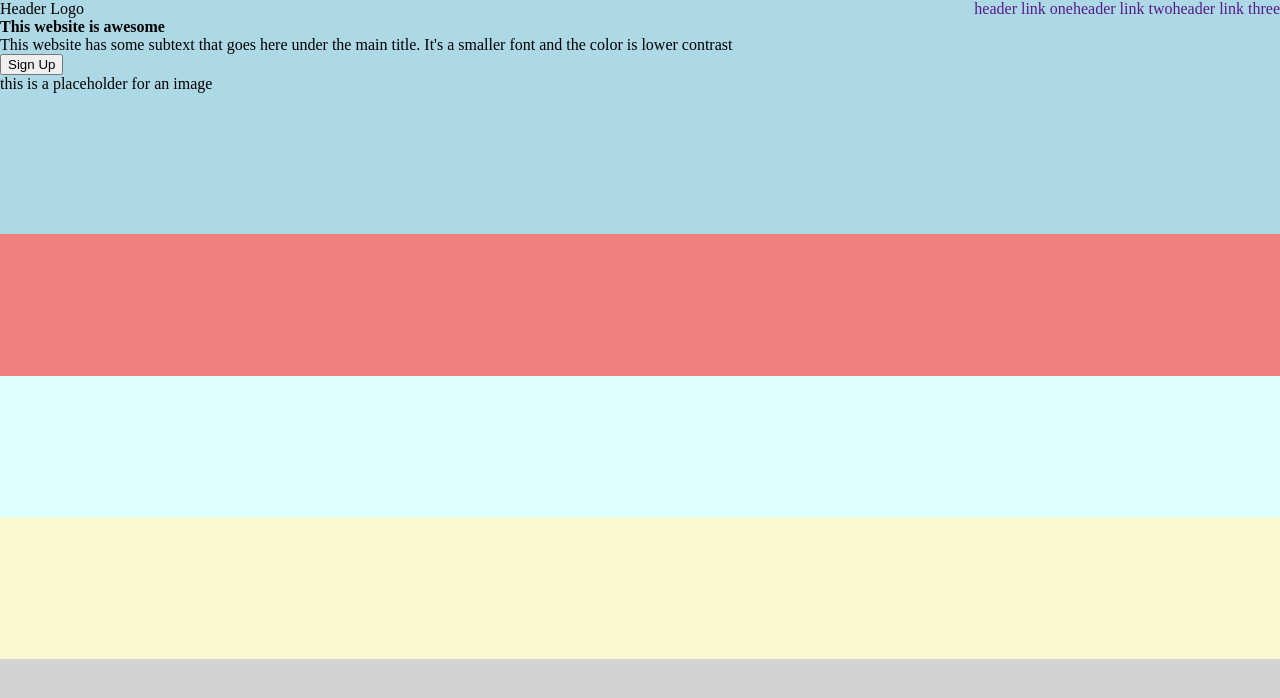
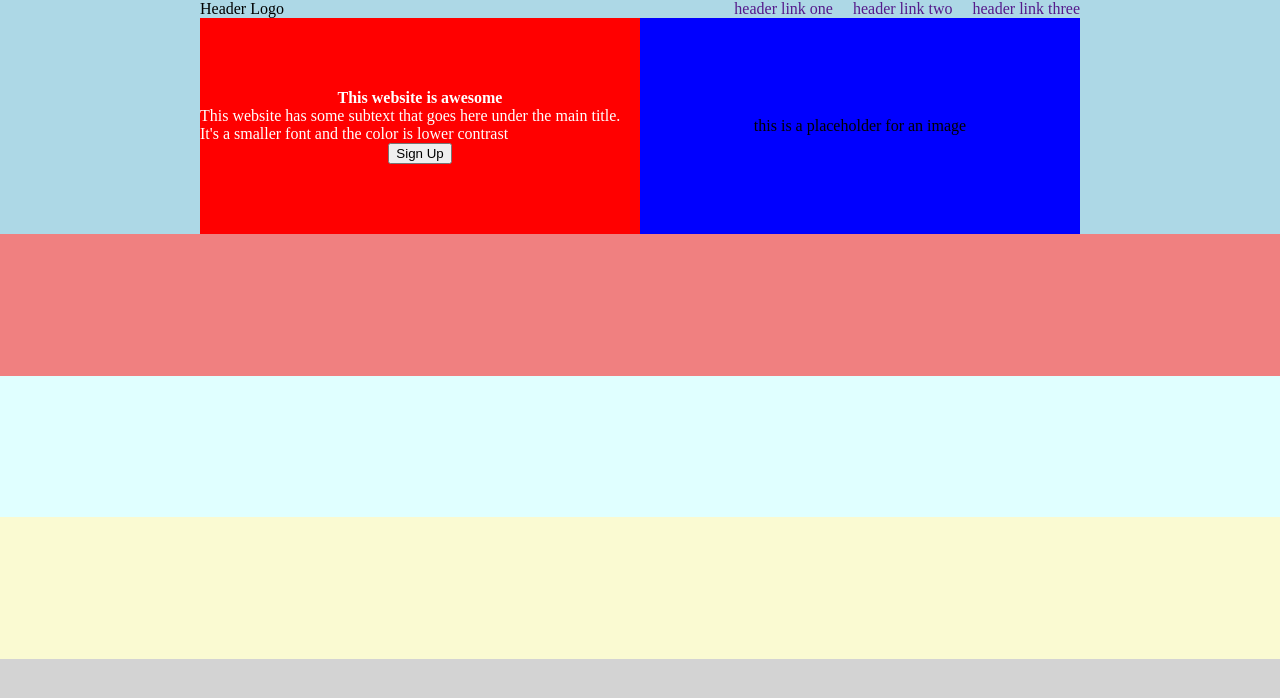
Before and after one commit to photonnn/odin-landing-page, a plain HTML site: page index.html in a window 1280 px wide. Drawn offline with Linux system fonts and the light colour scheme.

Commit message:
Proper layout for top-section

```diff
--- a/style.css
+++ b/style.css
@@ -8,11 +8,12 @@ html {
 }
 
 body {
-    height: 100vh;
+    height: 100%;
     display: flex;
     flex-direction: column;
 }
 
+/* top-section */
 .top-section {
     background: lightblue;
     flex: auto;
@@ -25,18 +26,51 @@ header {
     flex-direction: row;
     justify-content: space-between;
     align-items: center;
+    margin-left: 200px;
+    margin-right: 200px;
 }
 
-ul {
+header li {
+    float: left;
+    margin-left: 20px;
+}
+
+header ul {
     list-style: none;
 }
-li {
-    float: left;
-}
-a {
+
+header a {
     text-decoration: none;
+    text-align: right;
 }
 
+.top-section div {
+    margin-left: 200px;
+    margin-right: 200px;
+    flex-grow: 1;
+    display: flex;
+    justify-content: center;
+    align-items: center;
+}
+
+.top-section .left,.top-section .right {
+    margin-left: 0;
+    margin-right: 0;
+    height: 100%;
+}
+
+.top-section .left {
+    background: red;
+    color: white;
+    display: flex;
+    flex-direction: column;
+    width: 50%;
+}
+.top-section .right {
+    width: 50%;
+    background: blue;
+}
+/* */
 .above-content {
     background: lightcoral;
     flex: auto;
```
